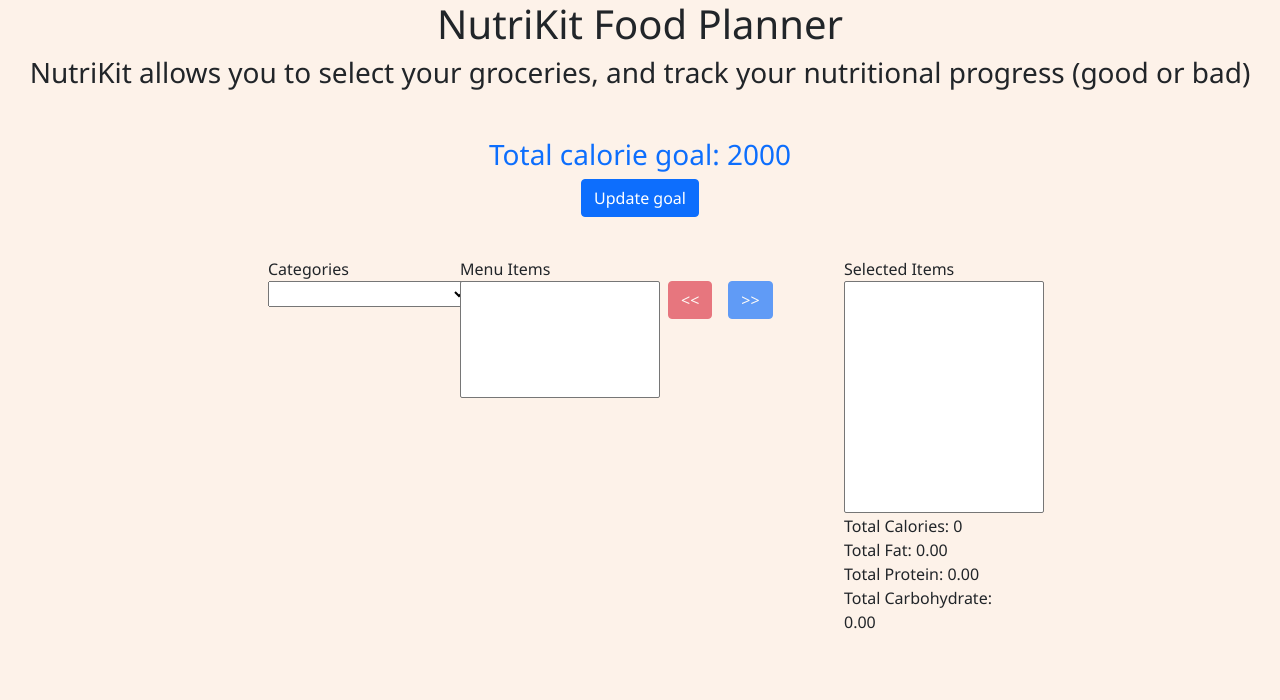
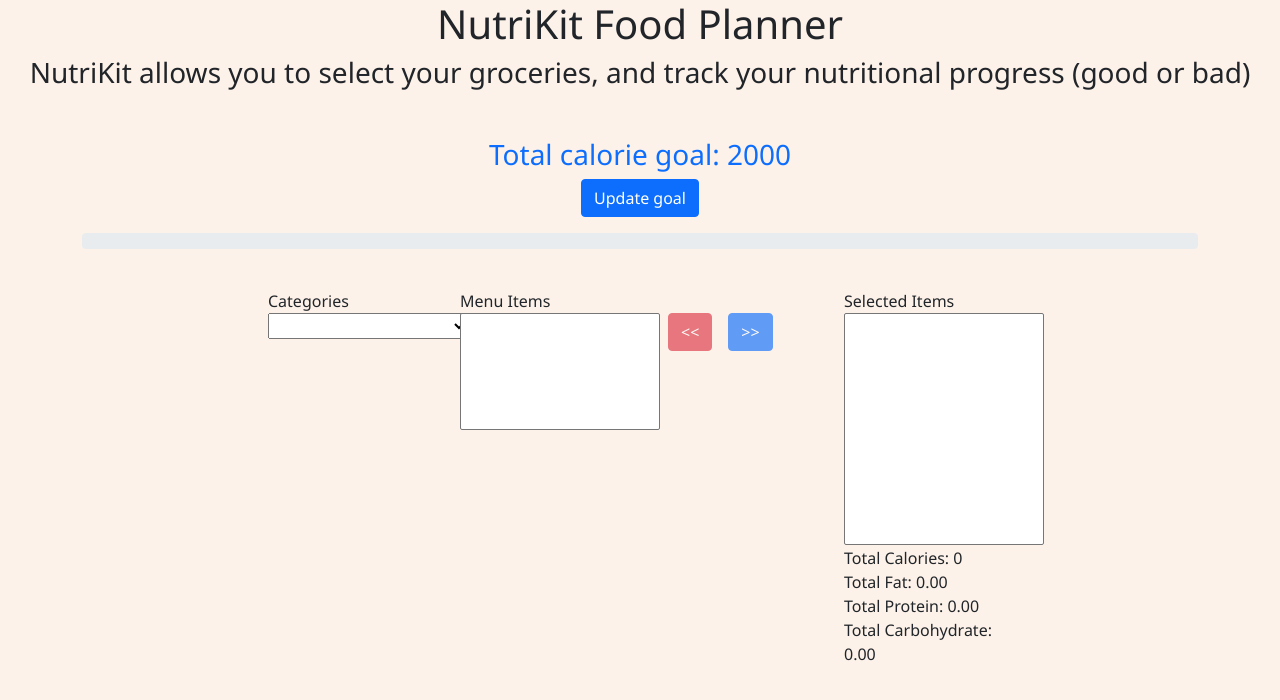
Before and after one commit to JZ8089/swen344, a React (Create React App) app in the folder jz8089-react-client3/: page / in a window 1280 px wide. Shown: the top 700 px of the page. Built offline with nearby package versions, Linux system fonts and the light colour scheme.

Commit message:
add progress-bar to CaloriesGoal component

```diff
--- a/jz8089-react-client3/src/App.js
+++ b/jz8089-react-client3/src/App.js
@@ -318,6 +318,7 @@ class App extends Component {
       <div>
         <Header />
         <CaloriesGoal
+          calories={this.state.calories}
           caloriesGoal={this.state.caloriesGoal}
           modalOpen={this.state.calorieGoalModal}
           toggleModal={() =>
--- a/jz8089-react-client3/src/components/calories-goal/CaloriesGoal.js
+++ b/jz8089-react-client3/src/components/calories-goal/CaloriesGoal.js
@@ -7,9 +7,12 @@ import {
   ModalBody,
   ModalFooter,
   Input,
+  Progress,
+  UncontrolledTooltip,
 } from "reactstrap";
 
 const CaloriesGoal = ({
+  calories,
   caloriesGoal,
   modalOpen,
   toggleModal,
@@ -44,6 +47,17 @@ const CaloriesGoal = ({
           Update goal
         </Button>
       </Col>
+      <Col className="mt-3">
+        <Progress
+          animated
+          value={calories}
+          max={caloriesGoal}
+          id="tooltip-progress"
+        />
+        <UncontrolledTooltip target="tooltip-progress" placement="bottom">
+          Total calorie goal progress
+        </UncontrolledTooltip>
+      </Col>
     </Container>
   );
 };
```
